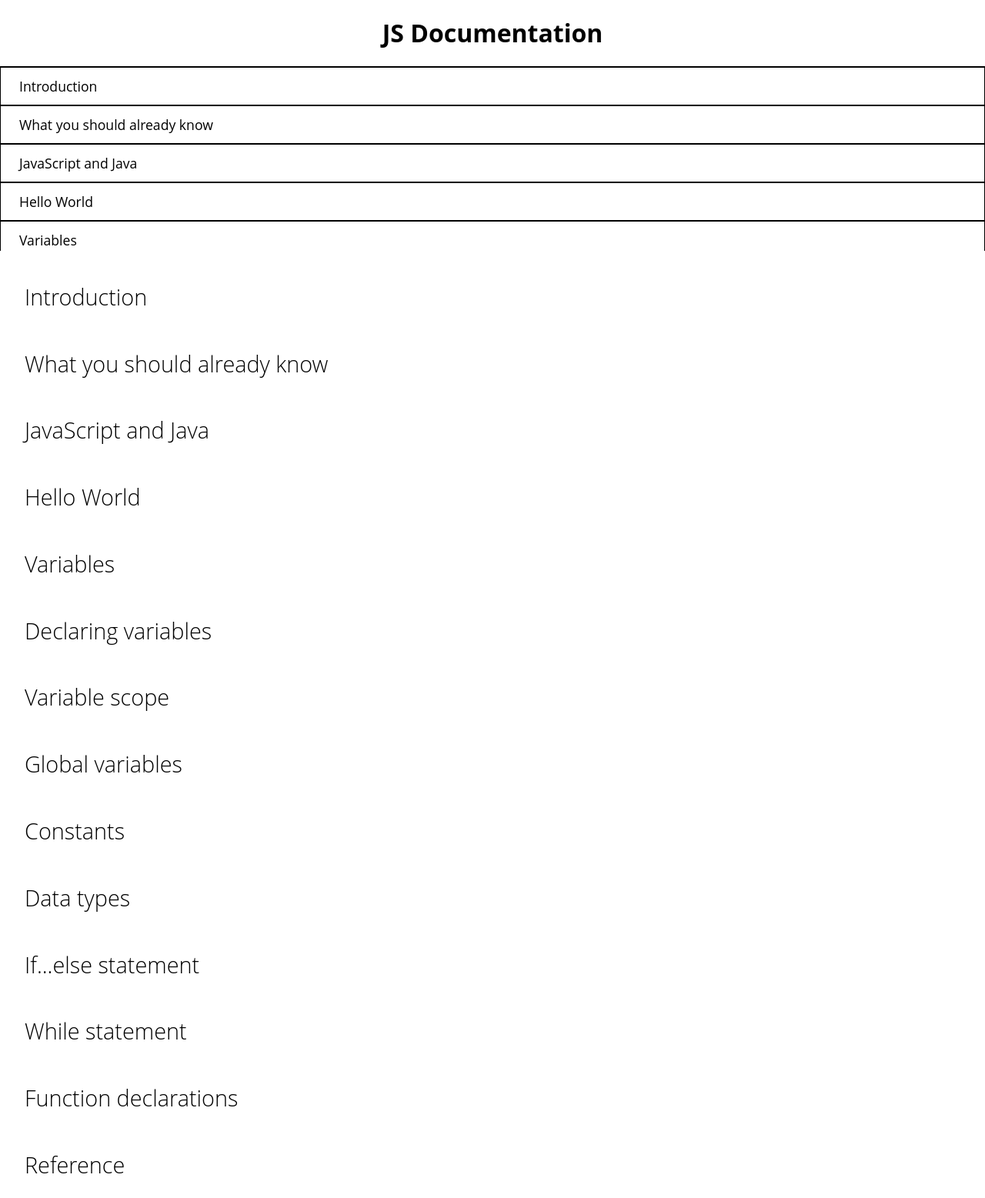
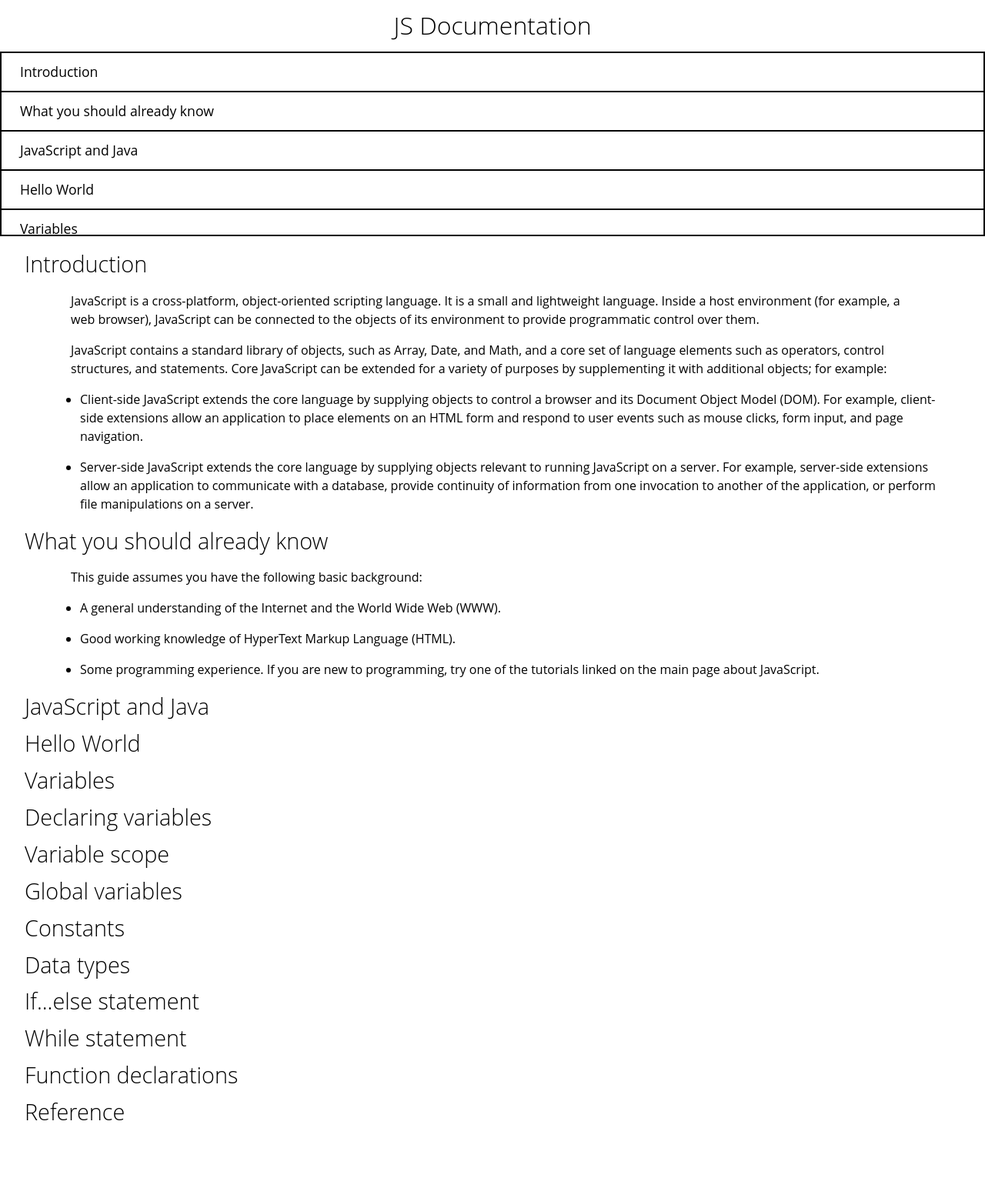
Before and after one commit to DreSean-Sutton/free-code-camp, a plain HTML site: page technical-documentation-page-challenge/index.html in a window 1280 px wide. Shown: the whole page at 77% size. After the commit the page ends 1481 px from the top, so only its background shows below. Drawn offline with Linux system fonts and the light colour scheme.

Commit message:
Save point

```diff
--- a/technical-documentation-page-challenge/index.html
+++ b/technical-documentation-page-challenge/index.html
@@ -11,7 +11,7 @@
 
   <h1>JS Documentation</h1>
   <nav id="navbar">
-    <ul>
+    <ul id="navbar-header">
       <li class="navbar-list">
         <a  href="#introduction">Introduction</a>
       </li>
@@ -57,75 +57,188 @@
     </ul>
   </nav>
   <main id="main-doc" class="container">
-    <section class="main-section row">
-      <header id="introduction">
+    <section class="main-section">
+      <header id="introduction" class="column-full">
         <h2>Introduction</h2>
       </header>
+      <article>
+        <p>
+          JavaScript is a cross-platform, object-oriented scripting language. It is a small and lightweight language. Inside a host environment (for example, a web browser), JavaScript can be connected to the objects of its environment to provide programmatic control over them.
+        </p>
+        <p>
+          JavaScript contains a standard library of objects, such as Array, Date, and Math, and a core set of language elements such as operators, control structures, and statements. Core JavaScript can be extended for a variety of purposes by supplementing it with additional objects; for example:
+        </p>
+        <ul>
+          <li>
+            Client-side JavaScript extends the core language by supplying objects to control a browser and its Document Object Model (DOM). For example, client-side extensions allow an application to place elements on an HTML form and respond to user events such as mouse clicks, form input, and page navigation.
+          </li>
+        </ul>
+        <ul>
+          <li>
+            Server-side JavaScript extends the core language by supplying objects relevant to running JavaScript on a server. For example, server-side extensions allow an application to communicate with a database, provide continuity of information from one invocation to another of the application, or perform file manipulations on a server.
+          </li>
+        </ul>
+      </article>
     </section>
-    <section class="main-section row">
+    <section class="main-section">
       <header id="what-you-should-already-know">
         <h2>What you should already know</h2>
       </header>
+      <article>
+        <p>
+          This guide assumes you have the following basic background:
+        </p>
+        <ul>
+          <li>
+            A general understanding of the Internet and the World Wide Web (WWW).
+          </li>
+        </ul>
+        <ul>
+          <li>
+            Good working knowledge of HyperText Markup Language (HTML).
+          </li>
+        </ul>
+        <ul>
+          <li>
+            Some programming experience. If you are new to programming, try one of the tutorials linked on the main page about JavaScript.
+          </li>
+        </ul>
+      </article>
+        <p>
+
+        </p>
     </section>
-    <section class="main-section row">
+    <section class="main-section">
       <header id="javascript-and-java">
         <h2>JavaScript and Java</h2>
       </header>
+      <article>
+
+      </article>
+        <p>
+
+        </p>
     </section>
-    <section class="main-section row">
+    <section class="main-section">
       <header id="hello-world">
         <h2>Hello World</h2>
       </header>
+      <article>
+
+      </article>
+        <p>
+
+        </p>
     </section>
-    <section class="main-section row">
+    <section class="main-section">
       <header id="variables">
         <h2>Variables</h2>
       </header>
+      <article>
+
+      </article>
+        <p>
+
+        </p>
     </section>
-    <section class="main-section row">
+    <section class="main-section">
       <header id="declaring-variables">
         <h2>Declaring variables</h2>
       </header>
+      <article>
+
+      </article>
+        <p>
+
+        </p>
     </section>
-    <section class="main-section row">
+    <section class="main-section">
       <header id="variable-scope">
         <h2>Variable scope</h2>
       </header>
+      <article>
+
+      </article>
+        <p>
+
+        </p>
     </section>
-    <section class="main-section row">
+    <section class="main-section">
       <header id="global-variables">
         <h2>Global variables</h2>
       </header>
+      <article>
+
+      </article>
+        <p>
+
+        </p>
     </section>
-    <section class="main-section row">
+    <section class="main-section">
       <header id="constants">
         <h2>Constants</h2>
       </header>
+      <article>
+
+      </article>
+        <p>
+
+        </p>
     </section>
-    <section class="main-section row">
+    <section class="main-section">
       <header id="data-types">
         <h2>Data types</h2>
       </header>
+      <article>
+
+      </article>
+        <p>
+
+        </p>
     </section>
-    <section class="main-section row">
+    <section class="main-section">
       <header id="if-else-statement">
         <h2>If...else statement</h2>
       </header>
+      <article>
+
+      </article>
+        <p>
+
+        </p>
     </section>
-    <section class="main-section row">
+    <section class="main-section">
       <header id="while-statement">
         <h2>While statement</h2>
       </header>
+      <article>
+
+      </article>
+        <p>
+
+        </p>
     </section>
-    <section class="main-section row">
+    <section class="main-section">
       <header id="function-declarations">
         <h2>Function declarations</h2>
       </header>
+      <article>
+
+      </article>
+        <p>
+
+        </p>
     </section>
-    <section class="main-section row">
+    <section class="main-section">
       <header id="reference">
         <h2>Reference</h2>
       </header>
+      <article>
+
+      </article>
+        <p>
+
+        </p>
     </section>
   </main>
 
--- a/technical-documentation-page-challenge/styles.css
+++ b/technical-documentation-page-challenge/styles.css
@@ -6,10 +6,12 @@ body {
   margin: 0;
   padding: 0;
   font-family: 'open sans', arial, sans-serif;
+  line-height: 1.5rem;
 }
 
 h1 {
   text-align: center;
+  font-weight: 200;
 }
 
 h2 {
@@ -19,13 +21,25 @@ h2 {
 
 section {
   margin-left: 2rem;
+  margin-right: 3rem;
 }
 
-#navbar > ul {
+p {
+  margin: 1rem 5%;
+}
+
+ul {
+  margin-left: 2rem;
+}
+
+#navbar-header {
   width: 100%;
   overflow: auto;
   height: 240px;
   padding: 0;
+  margin: 0;
+  border: 1px solid black;
+  border-bottom: 2px solid black;
 }
 
 .navbar-list {
@@ -33,10 +47,6 @@ section {
   max-width: 100%;
   border: 1px solid black;
   padding: 0.75rem 0;
-}
-
-.navbar-list:first-child {
-  border-top: 2px solid black;
 }
 
 .navbar-list > a {
@@ -47,7 +57,7 @@ section {
 }
 
 .container {
-  width: 100vw;
+  width: 100%;
 }
 
 .row {
```
